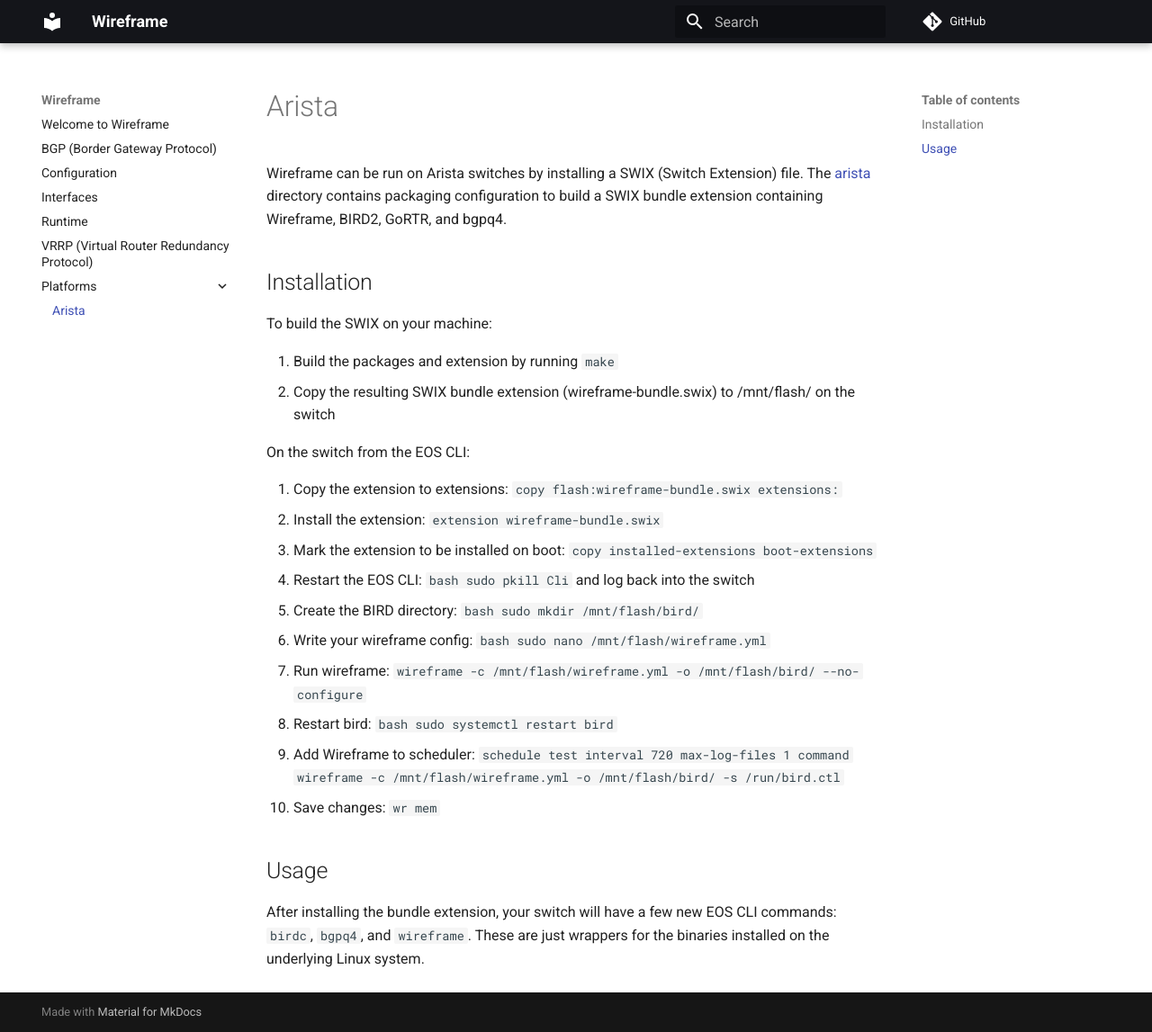
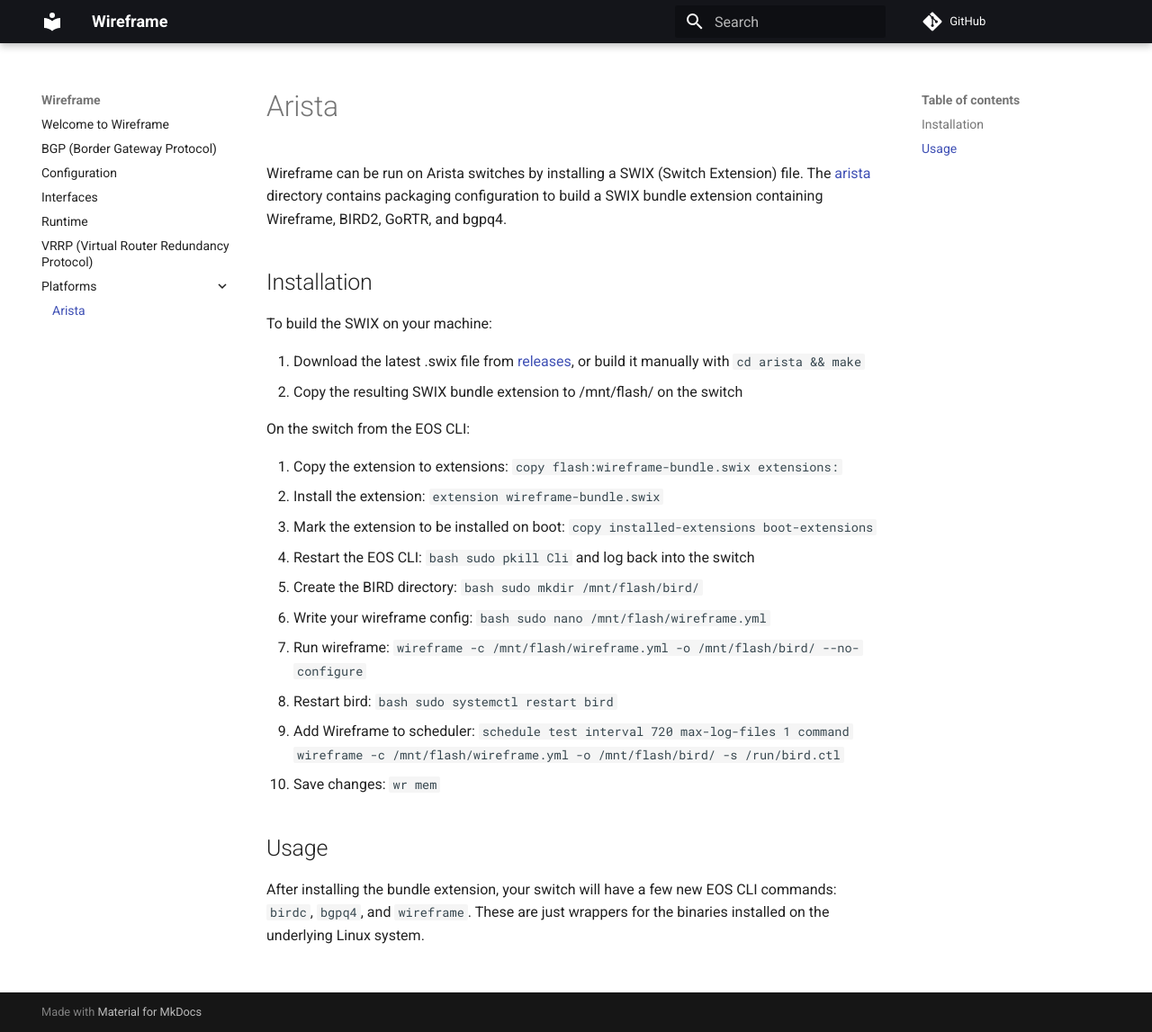
Before and after one commit to natesales/pathvector, an MkDocs documentation site: the page built from docs/platforms/arista.md, in a window 1280 px wide and 1147 px high. Shown: the whole window at 90% size. Built offline with MkDocs 1.6.1 and Material for MkDocs 9.7.7, drawn with Linux system fonts in a browser that asks for light colours; comment, search, counter and statistics services are not loaded.

Commit message:
docs: update arista install instructions

```diff
--- a/docs/platforms/arista.md
+++ b/docs/platforms/arista.md
@@ -6,8 +6,8 @@
 
 To build the SWIX on your machine:
 
-1. Build the packages and extension by running `make`
-2. Copy the resulting SWIX bundle extension (wireframe-bundle.swix) to /mnt/flash/ on the switch
+1. Download the latest .swix file from [releases](https://github.com/natesales/wireframe/releases), or build it manually with `cd arista && make`
+2. Copy the resulting SWIX bundle extension to /mnt/flash/ on the switch
 
 On the switch from the EOS CLI:
 
```
